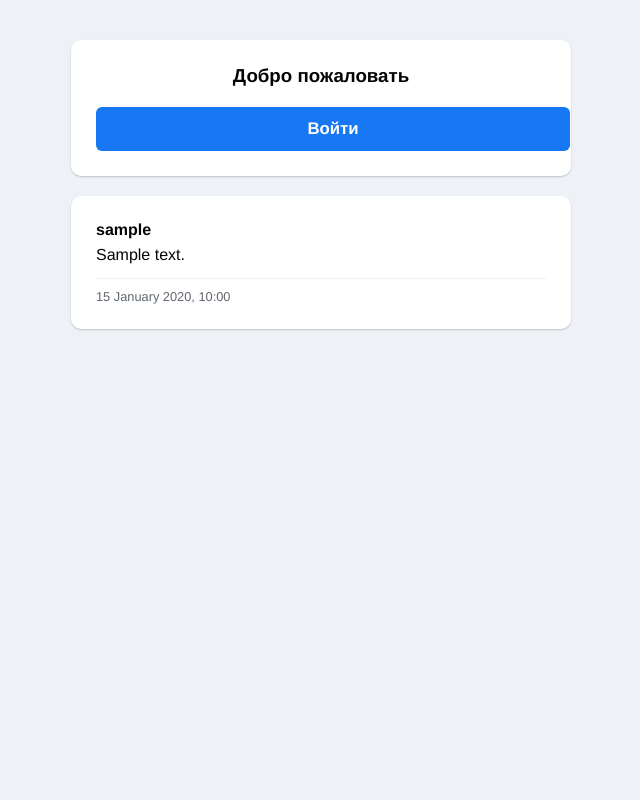
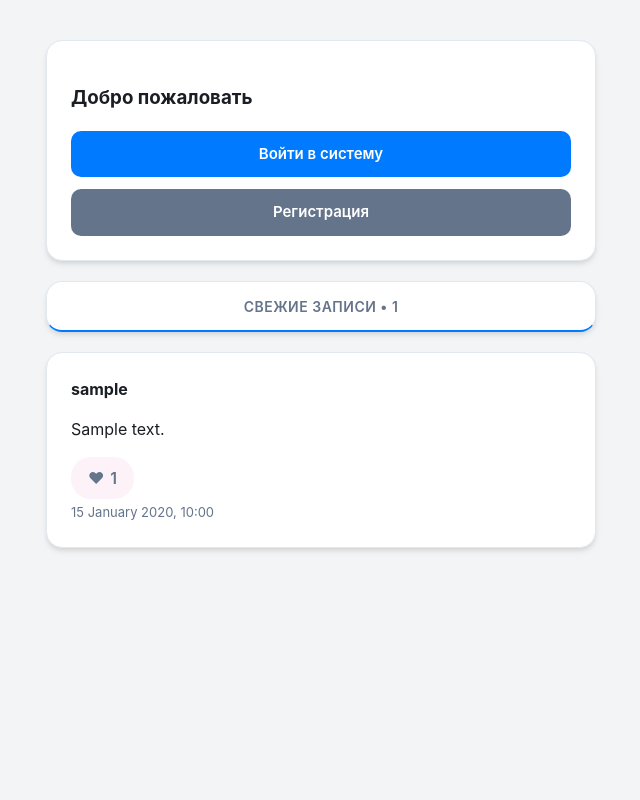
Before and after one commit to worksasharak-ux/test_17, a Django app: page / in a window 1280 px wide. Shown: the whole page, without its empty margins (319-959 px from the left). Run offline with Django 5.2, Linux system fonts and the light colour scheme; tables that the repository leaves empty hold one stand-in row (values such as "Sample post").

Commit message:
Созданы коментарии и лайки постов

```diff
--- a/templates/main.html
+++ b/templates/main.html
@@ -1,36 +1,68 @@
 {% extends 'parts/base.html' %}
+
 {% block title %}
-    Posts
+    Лента постов
 {% endblock %}
+
 {% block content %}
 
-<!-- Заголовок и кнопки: используем класс auth-card для единообразия -->
+<!-- Карточка пользователя / Авторизация -->
 <div class="auth-card">
     {% if user.is_authenticated %}
-        <h3>👋 Привет, {{ user.username }}</h3>
-        <a href="user/create-post" class="btn-link">Создать пост</a>
-        <a href="/logout/" class="btn-link">Выйти</a>
+        <h3>👋 Привет, <span style="color: var(--accent);">{{ user.username }}</span></h3>
+        <div class="nav-links">
+            <a href="/user/create-post" class="btn-link">📝 Создать новый пост</a>
+            <a href="/logout/" class="btn-link danger-btn">Выйти из аккаунта</a>
+        </div>
     {% else %}
         <h3>Добро пожаловать</h3>
-        <a href="/login/" class="btn-link">Войти</a>
+        <div class="nav-links">
+            <a href="/login/" class="btn-link">Войти в систему</a>
+            <a href="/register/" class="btn-link secondary-btn">Регистрация</a>
+        </div>
     {% endif %}
 </div>
 
-<!-- Лента постов: просто перебираем посты, каждый будет отдельной карточкой -->
+<!-- Заголовок ленты -->
+<div class="header-card" style="padding: 12px; text-align: center; border-bottom: 2px solid var(--accent);">
+    <span style="color: var(--text-muted); font-weight: 600; font-size: 14px; text-transform: uppercase; letter-spacing: 0.5px;">
+        {{ title|default:"Свежие записи" }} • {{ posts.count }}
+    </span>
+</div>
+
+<!-- Лента постов -->
 {% for post in posts %}
     <article class="post-card">
         <div class="post-header">
-            <span class="post-author">{{ post.author.username }}</span>
+            <a href="{% url 'posts_id' post.author.id %}" class="post-author">
+                {{ post.author.username }}
+            </a>
         </div>
 
-        <p class="post-text">{{ post.post_text }}</p>
+        <!-- Ссылка на сам пост -->
+        <a href="{% url 'post' post.id %}" class="post-link" style="display: block; margin: 15px 0; text-decoration: none; color: var(--text-main);">
+            <p class="post-text">{{ post.post_text }}</p>
+        </a>
+
+        <!-- Лайки -->
+        <div class="post-likes">
+            <form method="post" action="/post/{{ post.pk }}/like/">
+                {% csrf_token %}
+                <button type="submit" class="btn-like">
+                    <span class="heart-icon">❤</span>
+                    <span class="likes-count">{{ post.likes_count }}</span>
+                </button>
+            </form>
+        </div>
 
         <div class="post-footer">
             <time class="post-time">{{ post.post_time|date:"d E Y, H:i" }}</time>
         </div>
     </article>
 {% empty %}
-    <p style="text-align: center; color: var(--text-secondary);">Постов пока нет...</p>
+    <div class="post-card" style="text-align: center; color: var(--text-muted); padding: 40px;">
+        <p>📭 Тут пока пусто, станьте первым автором!</p>
+    </div>
 {% endfor %}
 
 {% endblock %}
--- a/templates/parts/base.html
+++ b/templates/parts/base.html
@@ -4,104 +4,117 @@
     <meta charset="UTF-8">
     <meta name="viewport" content="width=device-width, initial-scale=1.0">
     <title>{% block title %}{% endblock %}</title>
+    <link href="https://fonts.googleapis.com" rel="stylesheet">
     <style>
         :root {
-            --bg-color: #eef1f5;
-            --card-bg: #ffffff;
-            --primary-color: #1877f2;
-            --primary-hover: #166fe5;
-            --text-main: #050505;
-            --text-secondary: #606770;
-            --input-border: #ccd0d5;
-            --error-bg: #ffebe9;
-            --error-text: #d73a49;
+            --bg: #f3f4f6;
+            --card: #ffffff;
+            --accent: #007bff;
+            --accent-hover: #0056b3;
+            --text-main: #1a1d23;
+            --text-muted: #64748b;
+            --border: #e2e8f0;
+            --like: #f91880;
+            --shadow: 0 4px 6px -1px rgba(0, 0, 0, 0.1), 0 2px 4px -1px rgba(0, 0, 0, 0.06);
         }
 
         body {
-            font-family: 'Helvetica Neue', Helvetica, Arial, sans-serif;
-            background-color: var(--bg-color);
+            font-family: 'Inter', system-ui, -apple-system, sans-serif;
+            background-color: var(--bg);
             color: var(--text-main);
             margin: 0;
+            padding: 40px 20px;
             display: flex;
             flex-direction: column;
             align-items: center;
-            padding: 40px 15px;
-            min-height: 100vh;
+            line-height: 1.5;
+        }
+
+        /* Карточки */
+        .post-card, .auth-card, .header-card {
+            width: 100%;
+            max-width: 550px;
+            background: var(--card);
+            padding: 24px;
+            border-radius: 16px;
+            box-shadow: var(--shadow);
+            margin-bottom: 20px;
+            box-sizing: border-box;
+            border: 1px solid var(--border);
+        }
+
+        /* Кнопки и формы */
+        .btn-link, .submit-btn, button:not(.btn-like) {
+            display: flex;
+            align-items: center;
+            justify-content: center;
+            width: 100%;
+            padding: 12px 20px;
+            background: var(--accent);
+            color: white;
+            border: none;
+            border-radius: 10px;
+            font-size: 15px;
+            font-weight: 600;
+            cursor: pointer;
+            text-decoration: none;
+            transition: all 0.2s ease;
+            margin-top: 12px;
             box-sizing: border-box;
         }
 
-        .post-card, .auth-card, .header-card {
-            width: 100%;
-            max-width: 500px;
-            background: var(--card-bg);
-            padding: 25px;
-            border-radius: 10px;
-            box-shadow: 0 1px 2px rgba(0,0,0,0.2);
-            box-sizing: border-box;
-            margin-bottom: 20px;
+        .btn-link:hover, .submit-btn:hover { background: var(--accent-hover); transform: translateY(-1px); }
+
+        /* Стильный лайк */
+        .btn-like {
+            all: unset;
+            display: inline-flex;
+            align-items: center;
+            gap: 6px;
+            padding: 8px 16px;
+            border-radius: 20px;
+            background: #fdf2f8;
+            color: var(--text-muted);
+            font-weight: 600;
+            cursor: pointer;
+            transition: all 0.2s ease;
+            border: 1px solid transparent;
         }
 
-        h2, h3 { margin-top: 0; margin-bottom: 20px; text-align: center; font-weight: 700; }
-        .form-group { margin-bottom: 15px; }
-
-        input, input[type="password"], textarea {
-            width: 100%; padding: 12px 15px; border: 1px solid var(--input-border);
-            border-radius: 6px; font-size: 1rem; font-family: inherit;
-            box-sizing: border-box; outline: none; transition: 0.2s;
-        }
-        input:focus, textarea:focus { border-color: var(--primary-color); box-shadow: 0 0 0 1px var(--primary-color); }
-
-        /* Основной стиль кнопок */
-        button, .submit-btn, .btn-link {
-            width: 100%;
-            padding: 12px;
-            background-color: var(--primary-color);
-            color: white;
-            border: none;
-            border-radius: 6px;
-            font-size: 1.05rem;
-            font-weight: 600;
-            cursor: pointer;
-            text-decoration: none; /* Для ссылок-кнопок */
-            display: block; /* Для ссылок-кнопок */
-            text-align: center; /* Для ссылок-кнопок */
-            transition: background-color 0.2s;
-            margin-top: 10px; /* Отступ между кнопками на главной */
+        .btn-like:hover {
+            background: #fce7f3;
+            color: var(--like);
+            border-color: #fbcfe8;
         }
 
-        button:hover, .btn-link:hover { background-color: var(--primary-hover); }
-
-        .footer-link, .back-link {
-            display: block; text-align: center; margin-top: 20px;
-            text-decoration: none; color: var(--text-secondary); font-size: 0.9rem;
+        .btn-like.active {
+            background: var(--like);
+            color: white;
         }
 
-        .error {
-            background-color: var(--error-bg); color: var(--error-text);
-            border: 1px solid var(--error-text); padding: 12px;
-            border-radius: 6px; margin-bottom: 15px; text-align: center;
+        /* Тексты */
+        .post-author { font-weight: 700; color: var(--text-main); text-decoration: none; font-size: 16px; }
+        .post-text { font-size: 16px; color: var(--text-main); margin: 16px 0; }
+        .post-time { font-size: 13px; color: var(--text-muted); }
+
+        input, textarea {
+            width: 100%;
+            padding: 12px 16px;
+            border: 1.5px solid var(--border);
+            border-radius: 10px;
+            font-family: inherit;
+            font-size: 15px;
+            transition: border-color 0.2s;
+            box-sizing: border-box;
         }
 
-        /* Стили для элементов поста (без аватарок) */
-        .post-author {
-            font-weight: 600; color: var(--text-main); display: block; margin-bottom: 5px;
-        }
-        .post-author:hover { text-decoration: underline; cursor: pointer; }
+        input:focus { outline: none; border-color: var(--accent); }
 
-        .post-text {
-            line-height: 1.4; font-size: 1rem; margin-top: 0; margin-bottom: 0;
-            white-space: pre-wrap;
-        }
-
-        .post-time {
-            display: block; margin-top: 12px; font-size: 0.8rem; color: var(--text-secondary);
-            border-top: 1px solid var(--bg-color);
-            padding-top: 10px;
-        }
+        .secondary-btn { background: #64748b !important; }
+        .danger-btn { background: transparent !important; color: #ef4444 !important; border: 1.5px solid #fecaca !important; }
     </style>
 </head>
 <body>
-    {% block content %}
-    {% endblock %}
+    {% block content %}{% endblock %}
 </body>
 </html>
--- a/testblog/urls.py
+++ b/testblog/urls.py
@@ -3,6 +3,10 @@ from .views import *
 
 urlpatterns = [
     path('', main),
-    path('user/<int:userid>', user_posts),
+    path('post/<int:postid>', view_post, name='post'),
+    path('post/<int:postid>/comment', post_comment),
+    path('post/<int:postid>/like/', post_likes),
+    path('user/<int:userid>', user_posts, name='posts_id'),
     path('user/create-post', create_posts),
+
 ]
--- a/testblog/views.py
+++ b/testblog/views.py
@@ -1,7 +1,9 @@
+from django.contrib.auth import get_user_model
 from django.contrib.auth.decorators import login_required
 from django.shortcuts import render, redirect
-from .models import  Post
+from .models import Post, Comment, PostLike
 
+User = get_user_model()
 # Create your views here.
 def main(request):
     context = {
@@ -10,10 +12,48 @@ def main(request):
     return render(request, 'main.html', context)
 
 def user_posts(request,userid):
+
     context = {
         "posts" : Post.objects.filter(author_id=userid),
+        "title" : User.objects.get(id=userid).username,
     }
     return render(request, 'main.html', context)
+
+def view_post(request,postid):
+    posts = Post.objects.filter(pk=postid)
+    post = posts.first()
+    context = {
+        "post" : post,
+        "comments" : Comment.objects.filter(post=post).order_by("-pk"),
+        "user_liked": PostLike.objects.filter(post=post,author=request.user).exists()
+    }
+    return render(request, 'post.html', context)
+
+def post_likes(request, postid): # лайкать посты
+    posts = Post.objects.filter(pk=postid)
+    post = posts.first() if posts else None
+    referer = request.META.get("HTTP_REFERER")
+    if post:
+        likes = PostLike.objects.filter(post=post, author=request.user)
+        if likes:
+            likes.first().delete()
+        else:
+            PostLike.objects.create(
+                post=post,
+                author=request.user
+            )
+    return redirect(referer)
+
+def post_comment(request, postid): # метод создания коммента
+    posts = Post.objects.filter(pk=postid)
+    post = posts.first() if posts else None
+    if post:
+        Comment.objects.create(
+            post=post,
+            author=request.user,
+            text=request.POST.get("text")
+        )
+    return redirect(f"/post/{postid}")
 
 @login_required # декоратор проверки авторизирован ли пользователь
 def create_posts(request): # метод создания поста
```
Also changed, not shown: templates/login.html (+11 -8 lines), templates/register.html (+11 -8 lines), testblog/models.py (+25 -2 lines).
